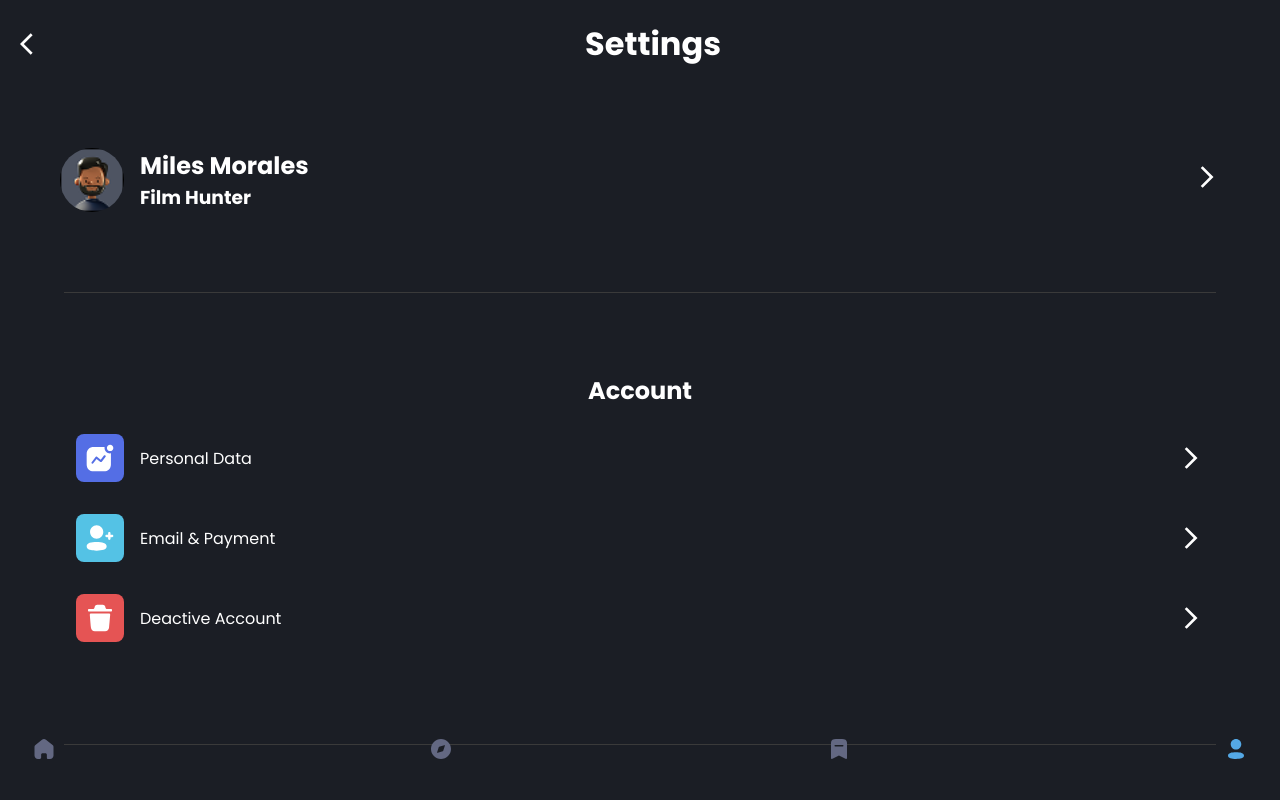
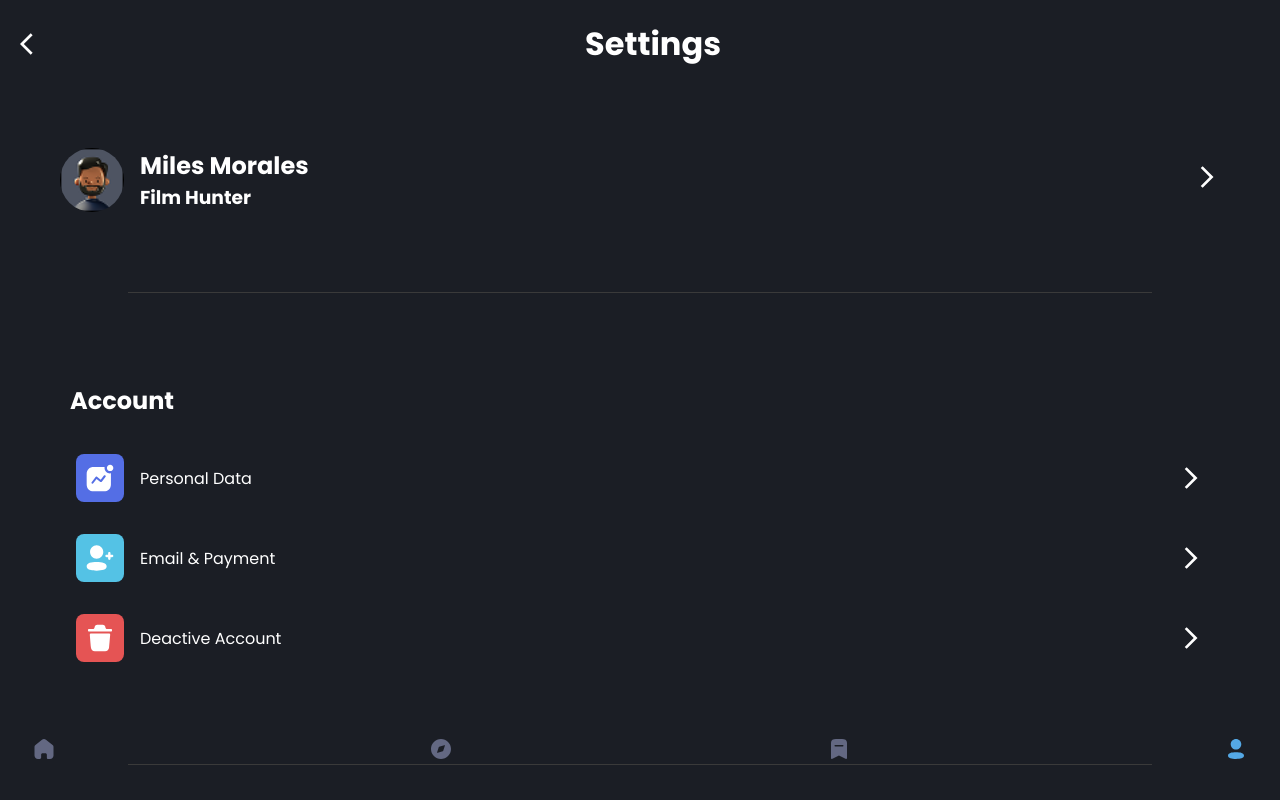
Before and after one commit to rts-cmk-wu12/movie-ticket-app-ticket-website-azad-magnus, a React (Vite) app: page /Settings in a window 1280 px wide. Shown: the top 800 px of the page. Built offline with nearby package versions, Linux system fonts and the light colour scheme.

Commit message:
h2 changed in settings

```diff
--- a/package.json
+++ b/package.json
@@ -7,7 +7,8 @@
     "dev": "vite",
     "build": "vite build",
     "lint": "eslint .",
-    "preview": "vite preview"
+    "preview": "vite preview",
+    "server": "node server/server.js"
   },
   "dependencies": {
     "@fastify/cors": "^11.0.1",
--- a/src/style/components/settings.scss
+++ b/src/style/components/settings.scss
@@ -35,7 +35,7 @@ display: flex;
 .line {
  border-bottom: 1px solid #3a3a3a;
   margin: 20px auto;
-  width: 90%;
+  width: 80%;
 }
 
 .account, .privacy {
@@ -47,7 +47,7 @@ display: flex;
 
 
   h2 {
-    text-align: center;
+    padding: 10px;
     margin-bottom: 16px;
   }
 
```
Also changed, not shown: 1 other file (tests, documents, lock files or other folders).
